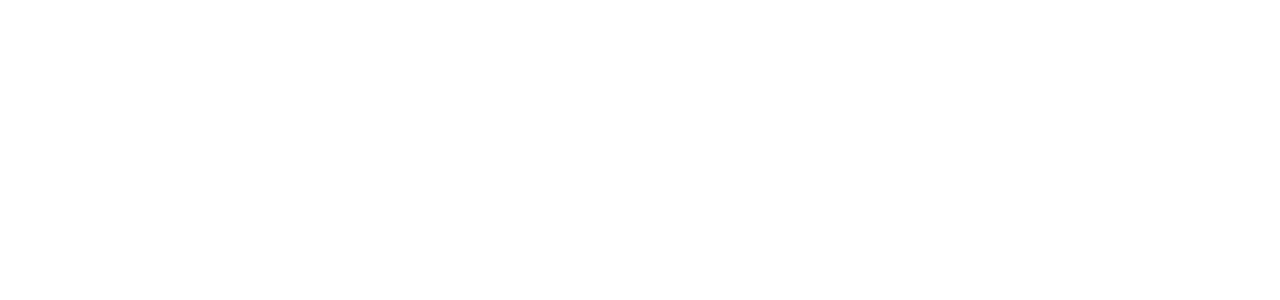
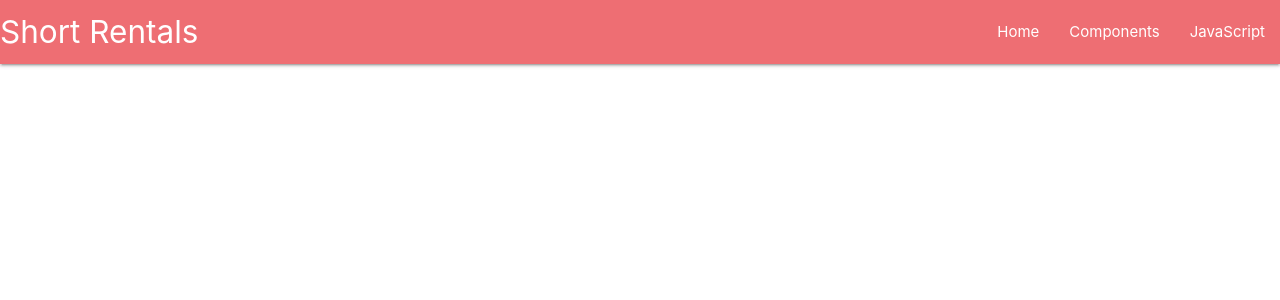
Before and after one commit to patricksoftwaredev/python_project, a Flask app: page / in a window 1280 px wide. Before the commit the part shown is empty. Shown: the top 300 px of the page. Run offline with Flask 2, Linux system fonts and the light colour scheme; a database or web service that is not in the repository returns one stand-in record (values such as "Sample title"); some libraries are stand-ins or nearby versions.

Commit message:
added Materialize Navbar

```diff
--- a/requirements.txt
+++ b/requirements.txt
@@ -1,5 +1,7 @@
 click==7.1.2
 dnspython==2.1.0
 Flask==1.1.2
+Flask-PyMongo==2.3.0
 itsdangerous==1.1.0
+pymongo==3.11.3
 Werkzeug==1.0.1
--- a/templates/base.html
+++ b/templates/base.html
@@ -11,6 +11,17 @@
     <title>Document</title>
 </head>
 <body>
+    <nav class = "navbar">
+    <div class="nav-wrapper">
+      <a href="{{ url_for('tasks') }}" class="brand-logo">Short Rentals</a>
+      <ul id="nav-mobile" class="right hide-on-med-and-down">
+        <li><a href="{{ url_for('tasks') }}">Home</a></li>
+        <li><a href="badges.html">Components</a></li>
+        <li><a href="collapsible.html">JavaScript</a></li>
+      </ul>
+    </div>
+  </nav>
+
     {% block content %}
     {% endblock %}
      <script src=" https://code.jquery.com/jquery-3.5.1.min.js"
```
